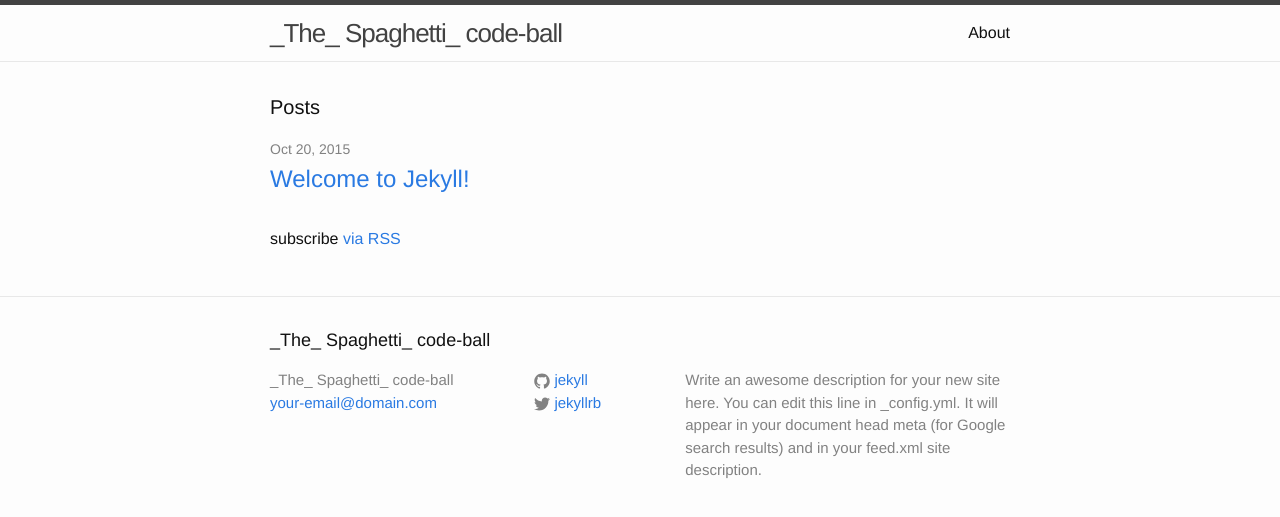
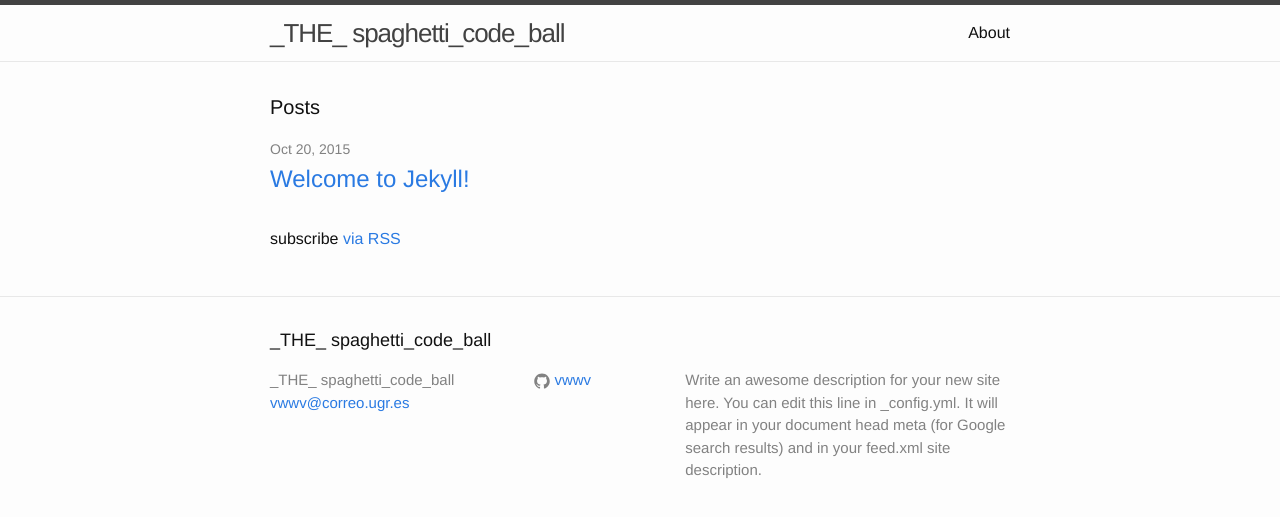
Before and after one commit to vwwv/vwwv.github.io, a Jekyll site: the page built from index.html, in a window 1280 px wide. Shown: the top 517 px of the page. Built offline with Jekyll 4.4.1, drawn with Linux system fonts in a browser that asks for light colours.

Commit message:
Modifying configuration and title (again)

```diff
--- a/_config.yml
+++ b/_config.yml
@@ -1,14 +1,14 @@
 # Site settings
-title: _The_  Spaghetti_ code-ball
-email: your-email@domain.com
+title: _THE_  spaghetti_code_ball
+email: vwwv@correo.ugr.es
 description: > # this means to ignore newlines until "baseurl:"
   Write an awesome description for your new site here. You can edit this
   line in _config.yml. It will appear in your document head meta (for
   Google search results) and in your feed.xml site description.
 baseurl: "" # the subpath of your site, e.g. /blog/
-url: "http://yourdomain.com" # the base hostname & protocol for your site
-twitter_username: jekyllrb
-github_username:  jekyll
+url: "http://vwwv.github.io" # the base hostname & protocol for your site
+twitter_username: false
+github_username:  vwwv
 
 # Build settings
 markdown: kramdown
```
